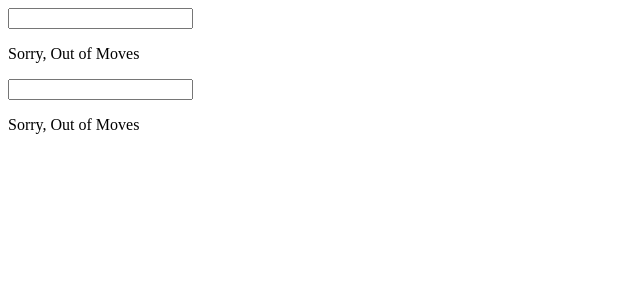
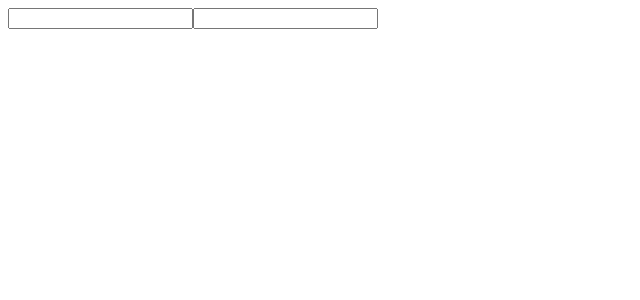
Before and after one commit to anamboijohn/Worddle, a Vue app: page / in a window 1280 px wide. Shown: the top 300 px of the page, without its empty margins (0-640 px from the left). Built offline with nearby package versions, Linux system fonts and the light colour scheme.

Commit message:
only render end of game feedback if game is over

```diff
--- a/src/components/WordleBoard.vue
+++ b/src/components/WordleBoard.vue
@@ -6,9 +6,10 @@ defineProps<{
 }>()
 
 const word = ref('')
+const submitted = ref(false)
 </script>
 
 <template>
-  <input type="text" name="word" id="word" v-model="word" />
-  <p>{{ word == wordOfTheDay ? VICTORY_MSG : DEFEAT_MSG }}</p>
+  <input type="text" name="word" id="word" v-model="word" @keydown.enter="submitted = true" />
+  <p v-if="submitted">{{ word == wordOfTheDay ? VICTORY_MSG : DEFEAT_MSG }}</p>
 </template>
```
Also changed, not shown: 1 other file (tests, documents, lock files or other folders).
